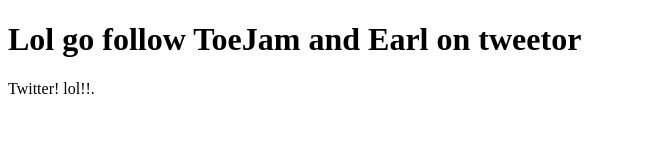
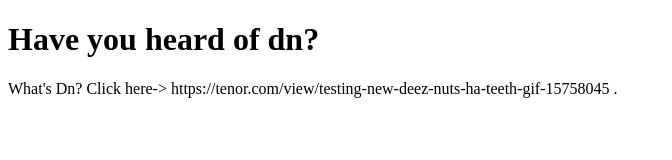
Before and after one commit to Kirblinkness/DeezNuts.com, a plain HTML site: page index.html in a window 1280 px wide. Shown: the whole page, without its empty margins (0-672 px from the left). Drawn offline with Linux system fonts and the light colour scheme.

Commit message:
Update index.html

```diff
--- a/index.html
+++ b/index.html
@@ -1,7 +1,7 @@
 <!DOCTYPE html>
 <html>
 <body>
-<h1>Lol go follow ToeJam and Earl on tweetor</h1>
-<p>Twitter! lol!!.</p>
+<h1>Have you heard of dn?</h1>
+<p> What's Dn? Click here-> https://tenor.com/view/testing-new-deez-nuts-ha-teeth-gif-15758045 .</p>
 </body>
 </html>
```
